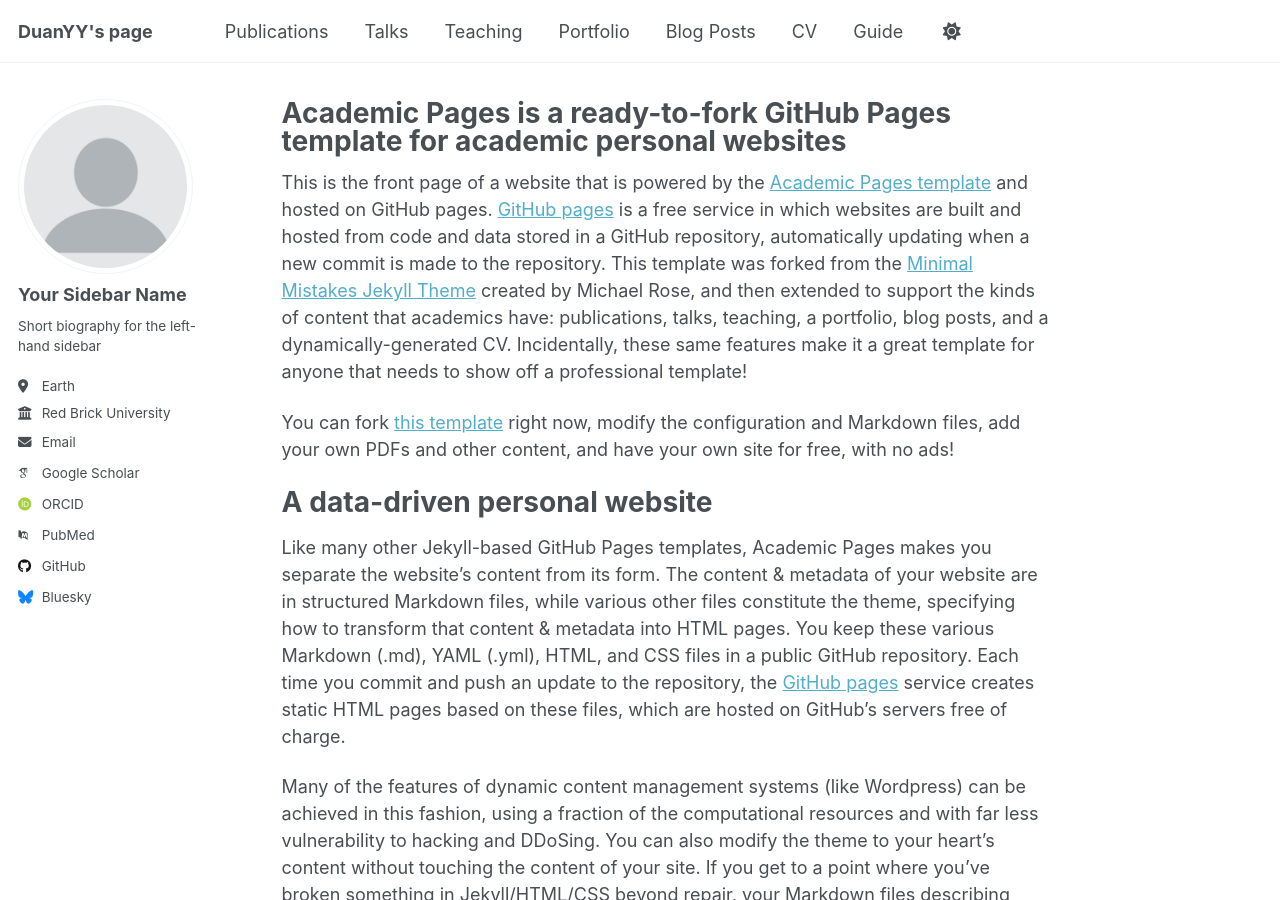
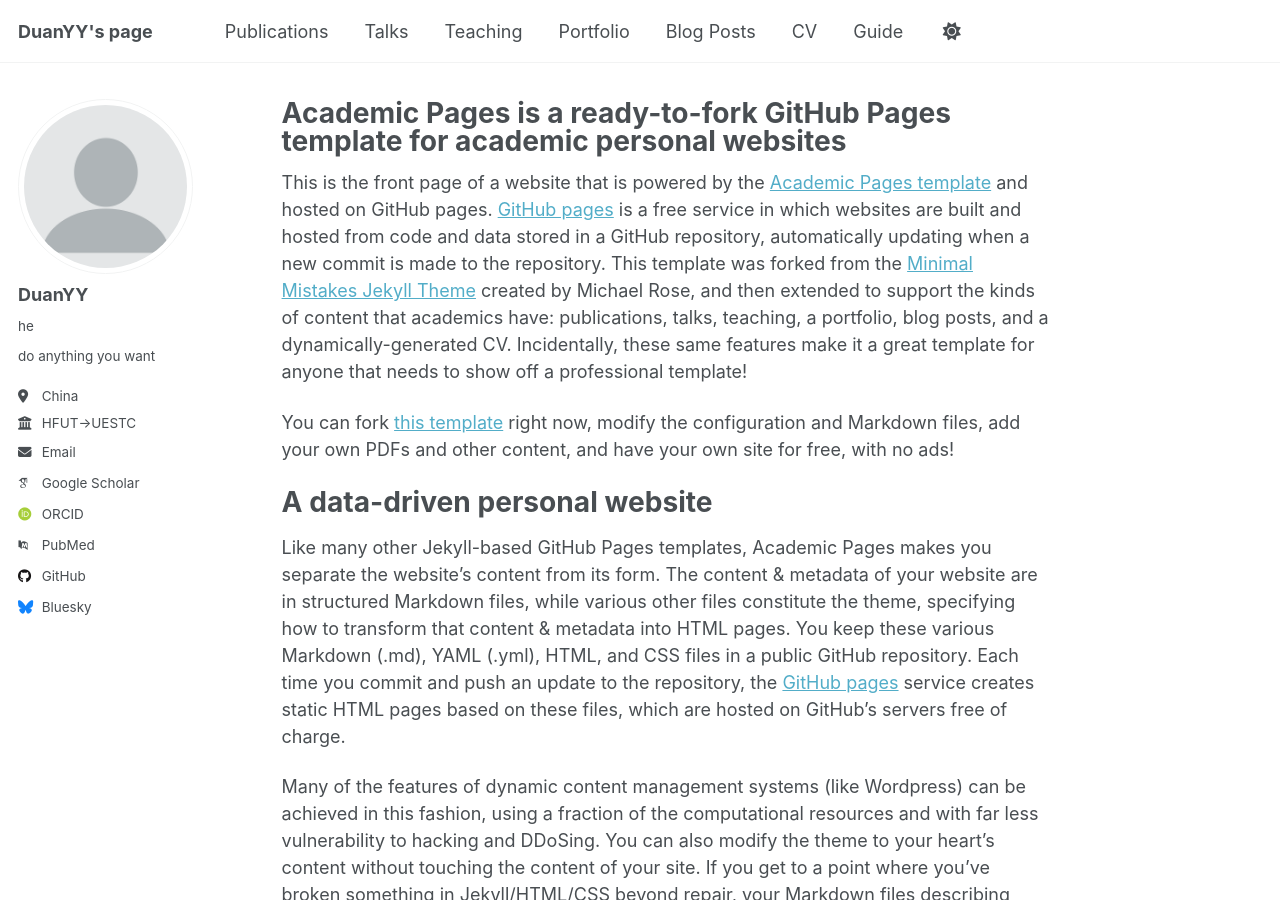
Before and after one commit to Duanyy0813/Duanyy0813.github.io, a Jekyll site: the page built from _pages/about.md, in a window 1280 px wide and 900 px high. Built offline with Jekyll 4.4.1, drawn with Linux system fonts in a browser that asks for light colours; some web fonts are replaced; a script that is not in the unit is left out.

Commit message:
Update _config.yml

```diff
--- a/_config.yml
+++ b/_config.yml
@@ -24,13 +24,13 @@ repository               : "Duanyy0813/Duanyy0813.github.io"
 author:
   # Biographic information
   avatar           : "profile.png"
-  name             : "Your Sidebar Name"
-  pronouns         : # example: "she/her"
-  bio              : "Short biography for the left-hand sidebar"
-  location         : "Earth"
-  employer         : "Red Brick University"
+  name             : "DuanYY"
+  pronouns         : "he"# example: "she/her"
+  bio              : "do anything you want"
+  location         : "China"
+  employer         : "HFUT->UESTC"
   uri              : # URL
-  email            : "none@example.org"
+  email            : "duanyy0813@gmail.com"
 
   # Academic websites
   academia         : # URL
@@ -45,12 +45,12 @@ author:
   scopus           : # URL
 
   # Repositories and software development
-  # bitbucket        : # Username - Update with your username on the site
-  # codepen          : # Username
-  # dribbble         : # Username
+  bitbucket        : # Username - Update with your username on the site
+  codepen          : # Username
+  dribbble         : # Username
   github           : "Duanyy0813"
-  # kaggle           : # Username
-  # stackoverflow    : # User number or user number and name (i.e., use "1" or "1/jeff-atwood")
+  kaggle           : # Username
+  stackoverflow    : # User number or user number and name (i.e., use "1" or "1/jeff-atwood")
 
   # Social media
   artstation       : # Username
```
